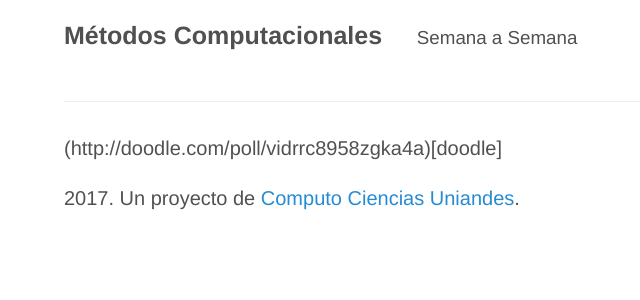
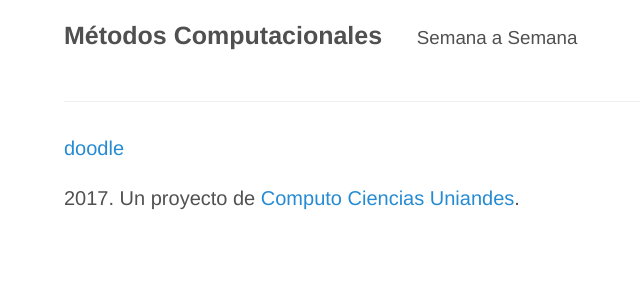
Before and after one commit to ComputoCienciasUniandes/MetodosComputacionalesAvanzados, a Jekyll site: the page built from doodle.md, in a window 1280 px wide. Shown: the top 300 px of the page, without its empty margins (216-856 px from the left). Built offline with Jekyll 4.4.1, drawn with Linux system fonts in a browser that asks for light colours; our own code applies the rules of GitHub Pages for plain Markdown files; part of the change alters nothing that is shown.

Commit message:
Update doodle.md

```diff
--- a/doodle.md
+++ b/doodle.md
@@ -1 +1 @@
-(http://doodle.com/poll/vidrrc8958zgka4a)[doodle]
+[doodle](http://doodle.com/poll/vidrrc8958zgka4a)
```
